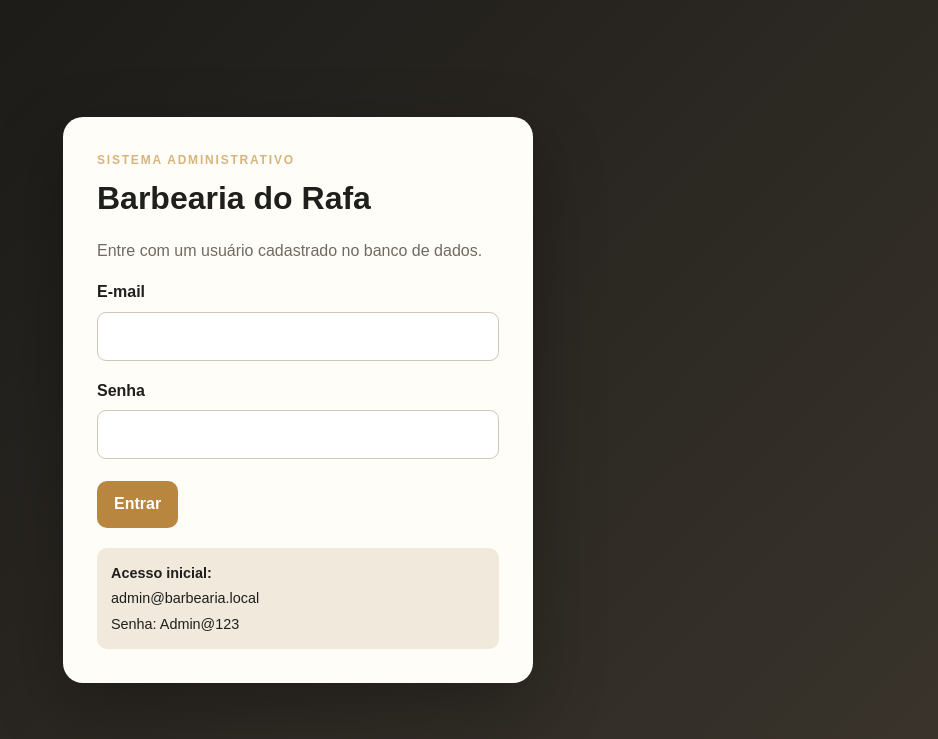
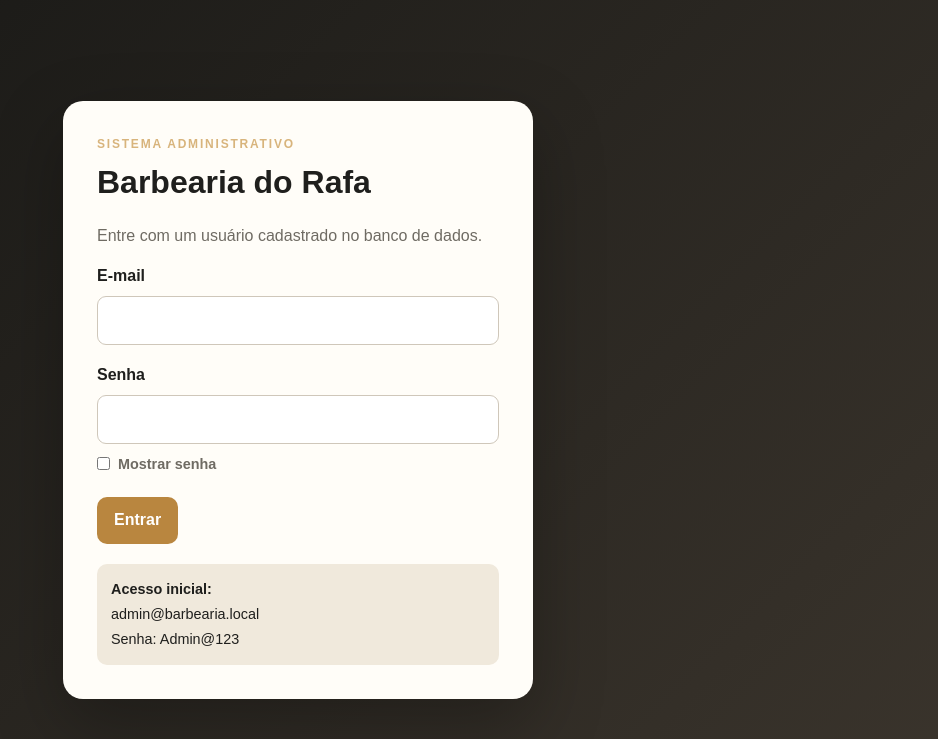
Before and after one commit to Devjotave/barbearia-tpi2, a PHP site: page /login.html in a window 1280 px wide. Shown: the top 739 px of the page, without its empty margins (342-1280 px from the left). Run offline with PHP 8.4, Linux system fonts and the light colour scheme.

Commit message:
feat: adicionar opcao de exibir senha no login

```diff
--- a/css/style.css
+++ b/css/style.css
@@ -75,6 +75,25 @@ small { color: var(--muted); }
 input, select, textarea { width: 100%; border: 1px solid #cfc7ba; border-radius: 9px; padding: 11px 12px; background: white; color: var(--texto); }
 input:focus, select:focus, textarea:focus { outline: 2px solid rgba(185,134,63,.25); border-color: var(--dourado); }
 textarea { resize: vertical; }
+
+.controle-senha {
+    display: inline-flex;
+    align-items: center;
+    gap: 8px;
+    width: fit-content;
+    margin-top: 2px;
+    color: var(--muted);
+    font-size: .9rem;
+    font-weight: 600;
+    cursor: pointer;
+}
+
+.controle-senha input {
+    width: auto;
+    margin: 0;
+    accent-color: var(--dourado);
+}
+
 .acoes { display: flex; gap: 10px; flex-wrap: wrap; margin-top: 4px; }
 .mensagem { display: none; border-radius: 9px; padding: 12px 14px; font-weight: 700; }
 .mensagem.sucesso { display: block; background: var(--sucesso); color: #285d31; }
--- a/js/login.js
+++ b/js/login.js
@@ -1,15 +1,28 @@
 const formLogin = document.getElementById('formLogin');
 const mensagemLogin = document.getElementById('mensagemLogin');
+const campoSenha = document.getElementById('senha');
+const mostrarSenha = document.getElementById('mostrarSenha');
 
 function mensagem(texto, tipo) {
     mensagemLogin.textContent = texto;
     mensagemLogin.className = `mensagem campo-largo ${tipo}`;
 }
 
+function configurarExibicaoSenha() {
+    if (!campoSenha || !mostrarSenha) {
+        return;
+    }
+
+    mostrarSenha.addEventListener('change', () => {
+        campoSenha.type = mostrarSenha.checked ? 'text' : 'password';
+    });
+}
+
 async function verificarLoginExistente() {
     try {
         const resposta = await fetch('php/sessao.php', { credentials: 'same-origin' });
         const retorno = await resposta.json();
+
         if (retorno.autenticado) {
             window.location.href = 'index.html';
         }
@@ -20,6 +33,7 @@ async function verificarLoginExistente() {
 
 formLogin.addEventListener('submit', async (evento) => {
     evento.preventDefault();
+
     if (!formLogin.checkValidity()) {
         formLogin.reportValidity();
         return;
@@ -35,6 +49,7 @@ formLogin.addEventListener('submit', async (evento) => {
             body: new FormData(formLogin),
             credentials: 'same-origin'
         });
+
         const retorno = await resposta.json();
 
         if (!resposta.ok || !retorno.sucesso) {
@@ -50,4 +65,5 @@ formLogin.addEventListener('submit', async (evento) => {
     }
 });
 
+configurarExibicaoSenha();
 verificarLoginExistente();
--- a/login.html
+++ b/login.html
@@ -18,13 +18,21 @@
                     <label for="email">E-mail</label>
                     <input id="email" name="email" type="email" autocomplete="username" required>
                 </div>
+
                 <div class="campo campo-largo">
                     <label for="senha">Senha</label>
                     <input id="senha" name="senha" type="password" autocomplete="current-password" minlength="6" required>
+
+                    <label class="controle-senha" for="mostrarSenha">
+                        <input id="mostrarSenha" type="checkbox">
+                        <span>Mostrar senha</span>
+                    </label>
                 </div>
+
                 <div class="acoes campo-largo">
                     <button class="botao" type="submit">Entrar</button>
                 </div>
+
                 <div id="mensagemLogin" class="mensagem campo-largo" role="status" aria-live="polite"></div>
             </form>
 
@@ -35,6 +43,7 @@
             </div>
         </section>
     </main>
+
     <script src="js/login.js" defer></script>
 </body>
 </html>
```
